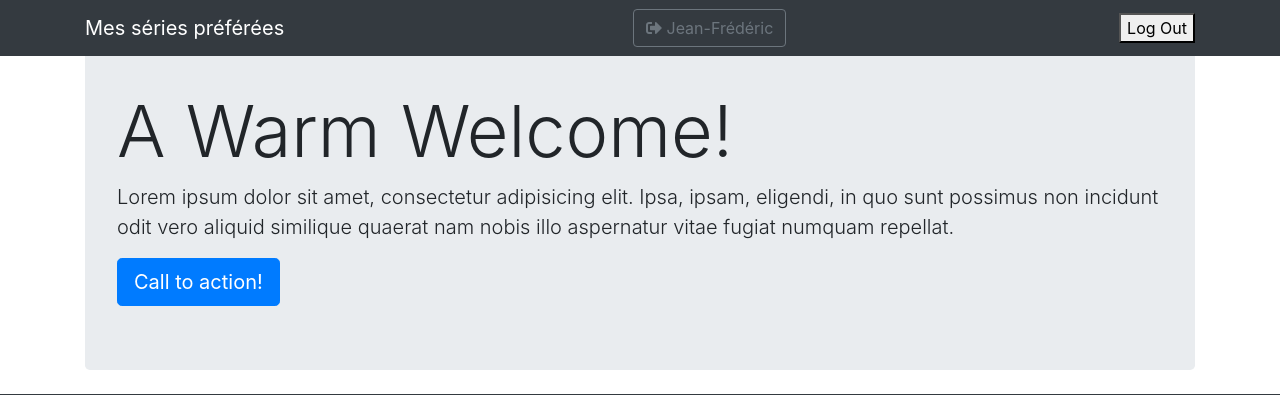
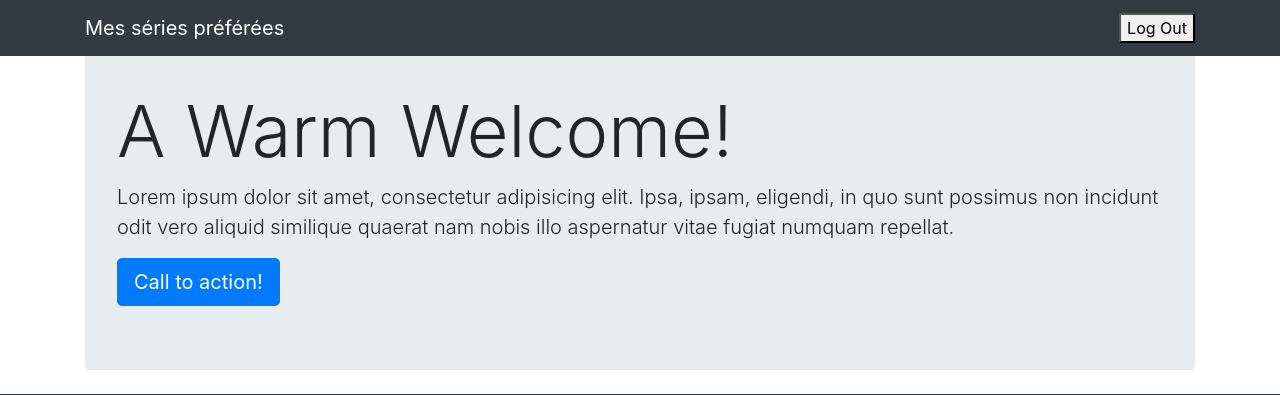
Before and after one commit to NathanLER/php, a PHP site: page /home.php in a window 1280 px wide. Shown: the top 395 px of the page. Run offline with PHP 8.4, Linux system fonts and the light colour scheme; the visitor is signed in with stand-in values (Sample User, id 1); some libraries are stand-ins or nearby versions.

Commit message:
Update home.php

```diff
--- a/10 TP03 Mise en place d'une authentification/home.php
+++ b/10 TP03 Mise en place d'une authentification/home.php
@@ -25,9 +25,7 @@ if(!isset($_SESSION['login'])) {
     <div class="container">
       <a class="navbar-brand" href="#">Mes séries préférées</a>
     	<div>
-    		 <a class="btn btn-outline-secondary my-2 my-sm-0" href="#">
-    		 	<i class="fas fa-sign-out-alt"></i>
-    		 	Jean-Frédéric
+
 
 </a>
     	</div>
```
